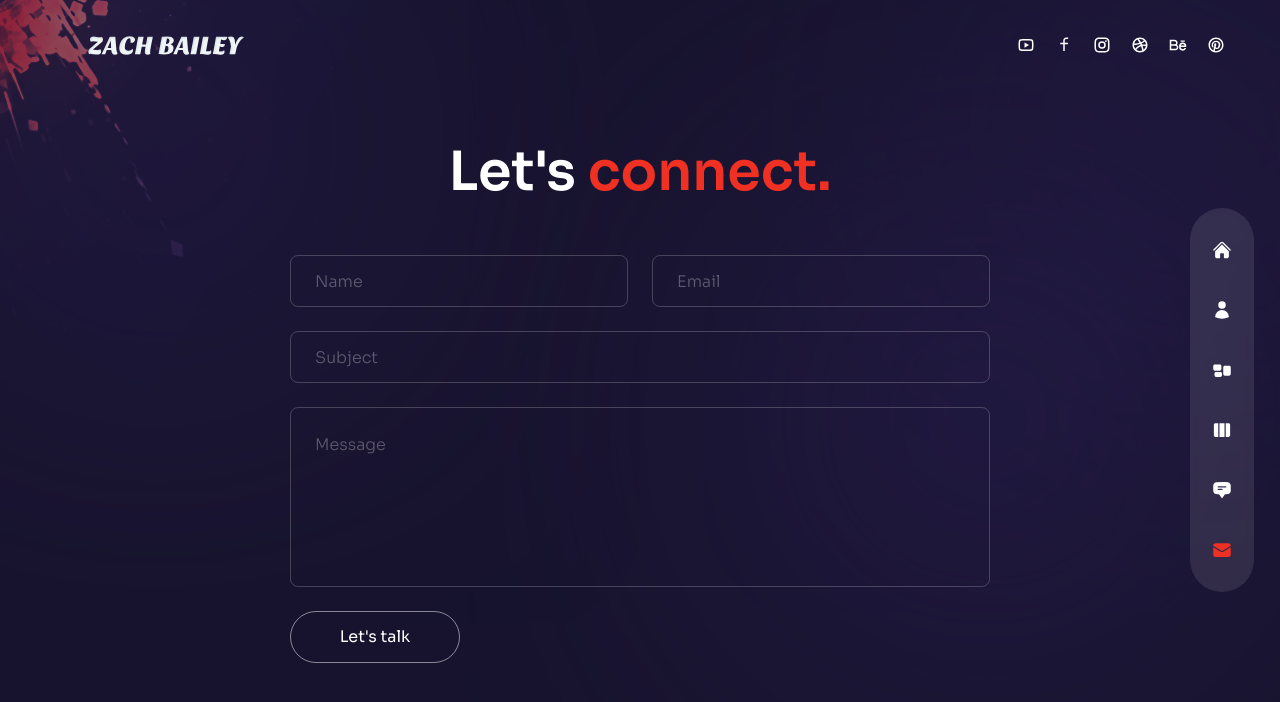
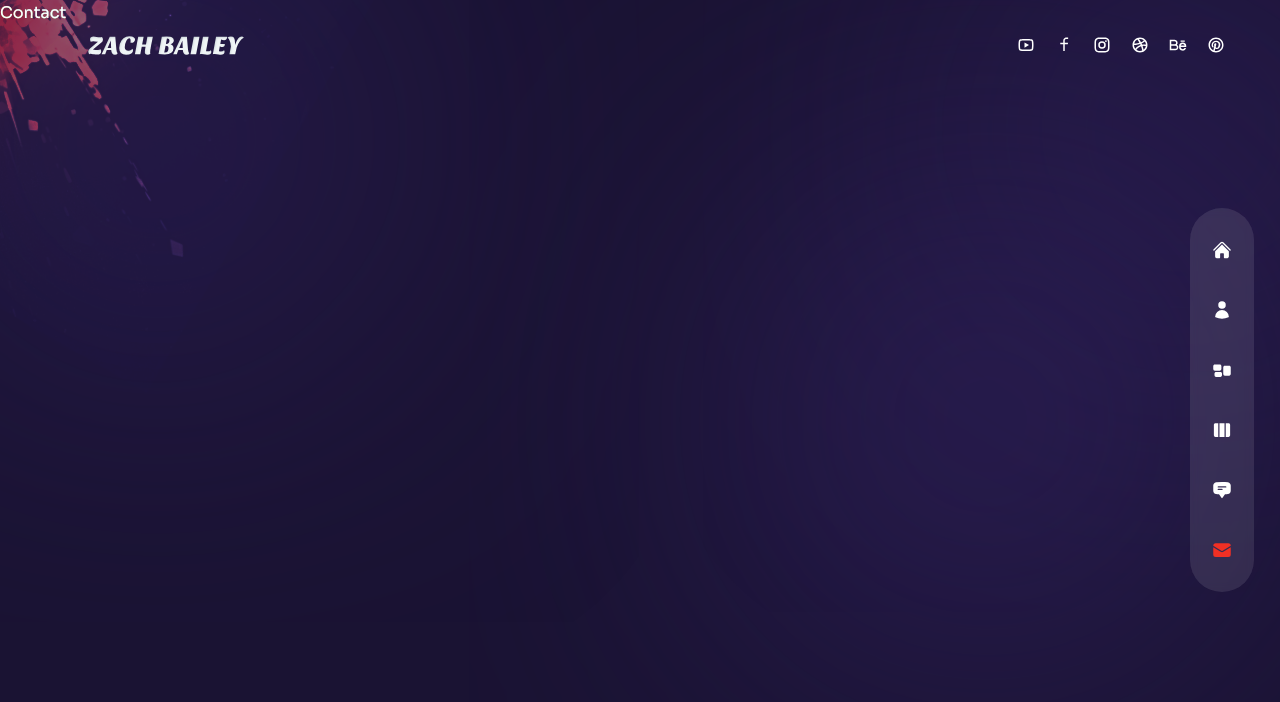
Before and after one commit to zbailey83/next-zb, a Next.js app: page /contact in a window 1280 px wide. Shown: the top 702 px of the page. Built offline with nearby package versions, Linux system fonts and the light colour scheme.

Commit message:
Update index.js
blank contact page

```diff
--- a/pages/contact/index.js
+++ b/pages/contact/index.js
@@ -11,47 +11,7 @@ import { motion } from 'framer-motion';
 import { fadeIn } from '../../variants';
 
 const Contact = () => {
-  return (
-    <div className='h-full bg-primary/30'>
-      <div className='container mx-auto py-32 text-center xl:text-left flex items-center justify-center h-full'>
-        {/* text & form */}
-        <div className='flex flex-col w-full max-w-[700px]'>
-          {/* text */}
-          <motion.h2
-            variants={fadeIn('up', 0.2)}
-            initial='hidden'
-            animate='show'
-            exit='hidden'
-            className='h2 text-center mb-12'
-          >
-            Let's <span className='text-accent'>connect.</span>
-          </motion.h2>
-          {/* form */}
-          <motion.form
-            variants={fadeIn('up', 0.4)}
-            initial='hidden'
-            animate='show'
-            exit='hidden'
-            className='flex-1 flex flex-col gap-6 w-full mx-auto'
-          >
-            {/* input group */}
-            <div className='flex gap-x-6 w-full'>
-              <input type='text' placeholder='name' className='input' />
-              <input type='text' placeholder='email' className='input' />
-            </div>
-            <input type='text' placeholder='subject' className='input' />
-            <textarea placeholder='message' className='textarea'></textarea>
-            <button className='btn rounded-full border border-white/50 max-w-[170px] px-8 transition-all duration-300 flex items-center justify-center overflow-hidden hover:border-accent group'>
-              <span className='group-hover:-translate-y-[120%] group-hover:opacity-0 transition-all duration-500'>
-                Let's talk
-              </span>
-              <BsArrowRight className='-translate-y-[120%] opacity-0 group-hover:flex group-hover:-translate-y-0 group-hover:opacity-100 transition-all duration-300 absolute text-[22px]' />
-            </button>
-          </motion.form>
-        </div>
-      </div>
-    </div>
-  );
+  return <div>Contact</div>;
 };
 
 export default Contact;
```
